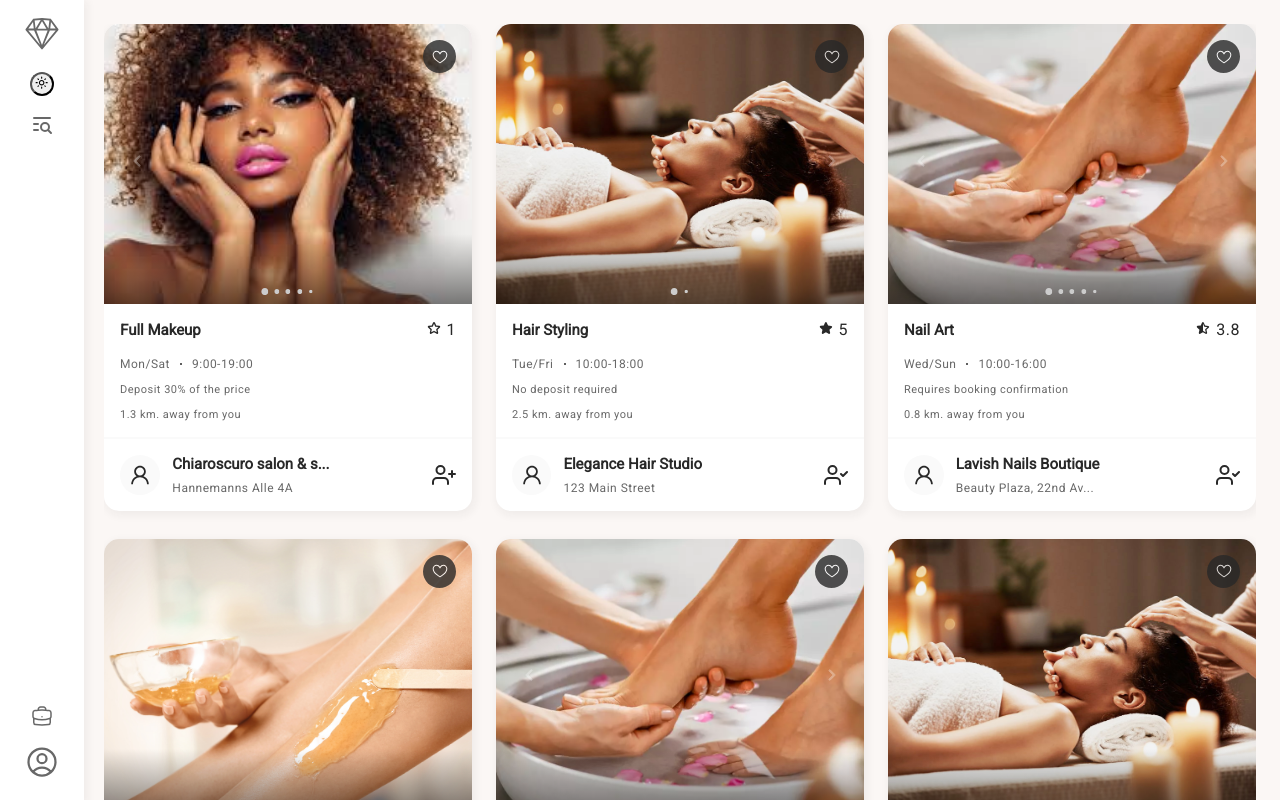
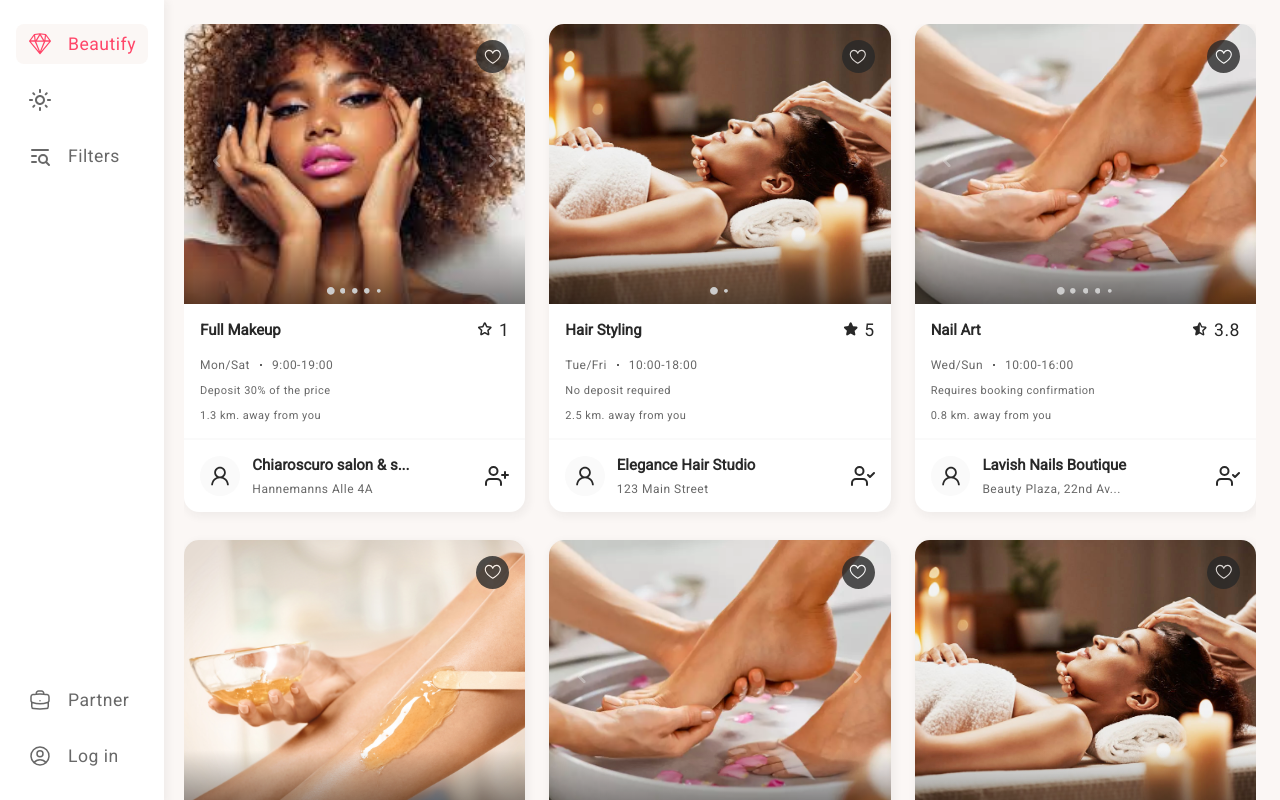
Before and after one commit to osampilona/hypen, a Next.js app: page / in a window 1280 px wide. Shown: the top 800 px of the page. Built offline with nearby package versions, Linux system fonts and the light colour scheme.

Commit message:
Change-sidebar-nav (#73)
* adjusting sidebar

* smaller styling adjustment

* defining new mixins and finishing up the styling

```diff
--- a/next.config.js
+++ b/next.config.js
@@ -4,7 +4,10 @@ const path = require("path");
 const nextConfig = {
   sassOptions: {
     includePaths: [path.join(__dirname, "styles")],
-    additionalData: `@import "src/styles/variables.scss";`,
+    additionalData: `
+      @import "@/styles/variables.scss";
+      @import "@/styles/mixins.scss";
+    `,
   },
   images: {
     domains: ["images.unsplash.com"],
--- a/src/app/styles.module.scss
+++ b/src/app/styles.module.scss
@@ -25,6 +25,6 @@
     margin-top: 0;
     padding: 1.5rem;
     flex: 1;
-    margin-left: 5rem;
+    margin-left: 10rem;
   }
 }
--- a/src/components/BigScreenNavigation/BigScreenNavigation.tsx
+++ b/src/components/BigScreenNavigation/BigScreenNavigation.tsx
@@ -16,6 +16,9 @@ const BigScreenNavigation = () => {
     (state: RootState) => state.theme.currentTheme,
   );
   const dispatch = useDispatch();
+  const [activePageIcon, setActivePageIcon] = useState<string | null>(
+    "beautify",
+  );
   const [filterCardVisible, setFilterCardVisible] = useState(false);
 
   useEffect(() => {
@@ -26,8 +29,16 @@ const BigScreenNavigation = () => {
     }
   }, [currentTheme]);
 
-  const toggleFilterCard = () => {
+  const handleIconClick = (iconName: string) => {
+    if (iconName === "filters") {
       setFilterCardVisible(!filterCardVisible);
+    } else {
+      setActivePageIcon(iconName);
+    }
+  };
+
+  const handleCloseOverlay = () => {
+    setFilterCardVisible(false);
   };
 
   return (
@@ -35,9 +46,15 @@ const BigScreenNavigation = () => {
       <div className={styles.container} data-testid="bigScreenNavigation">
         <div className={styles.content}>
           <div className={styles.groupIcons}>
-            <Link href="/">
-              <RxSketchLogo size={36} className={styles.icon} />
+            <Link
+              href="/"
+              className={`${styles.navIcons} ${activePageIcon === "beautify" ? styles.active : ""}`}
+              onClick={() => handleIconClick("beautify")}
+            >
+              <RxSketchLogo size={24} className={styles.icon} />
+              <p>Beautify</p>
             </Link>
+            <div className={styles.navIcons}>
               <button
                 onClick={() => dispatch(toggleTheme())}
                 aria-label={
@@ -53,25 +70,39 @@ const BigScreenNavigation = () => {
                   <MdOutlineDarkMode />
                 )}
               </button>
-            <TbListSearch
-              size={24}
-              onClick={toggleFilterCard}
-              className={styles.icon}
-            />
+            </div>
+            <div
+              className={`${styles.navIcons} ${filterCardVisible ? styles.activeFilters : ""}`}
+              onClick={() => handleIconClick("filters")}
+            >
+              <TbListSearch size={24} className={styles.icon} />
+              <p>Filters</p>
+            </div>
           </div>
           <div className={styles.groupIcons}>
+            <div
+              className={`${styles.navIcons} ${activePageIcon === "partner" ? styles.active : ""}`}
+              onClick={() => handleIconClick("partner")}
+            >
               <HiOutlineBriefcase size={24} className={styles.icon} />
-            <Link href="/login">
+              <p>Partner</p>
+            </div>
+            <Link
+              href="/login"
+              className={`${styles.navIcons} ${activePageIcon === "login" ? styles.active : ""}`}
+              onClick={() => handleIconClick("login")}
+            >
               <HiOutlineUserCircle
                 aria-label="profile-icon"
-                size={36}
+                size={24}
                 data-testid="user-icon"
               />
+              <p>Log in</p>
             </Link>
           </div>
         </div>
       </div>
-      <Overlay show={filterCardVisible} onClose={toggleFilterCard}>
+      <Overlay show={filterCardVisible} onClose={() => handleCloseOverlay()}>
         <FilterCard />
       </Overlay>
     </>
--- a/src/components/BigScreenNavigation/bigScreenNavigation.module.scss
+++ b/src/components/BigScreenNavigation/bigScreenNavigation.module.scss
@@ -4,7 +4,7 @@
   justify-content: center;
   align-items: center;
   position: relative;
-  padding: 1rem 1.5rem;
+  padding: 1.5rem 1rem;
   position: fixed;
   z-index: 100;
   background-color: var(--items-bg-color);
@@ -24,17 +24,60 @@
       display: flex;
       flex-direction: column;
       justify-content: space-between;
-      align-items: center;
       width: 100%;
       gap: 1rem;
+    }
+
+    .navIcons {
+      display: flex;
+      align-items: center;
+      gap: 1rem;
+      cursor: pointer;
+      padding: 0.5rem 0.75rem;
+
+      &:hover,
+      &:focus {
+        @include change-color(var(--primary-color));
+      }
+
+      &.active {
+        @include change-color(var(--primary-color));
+        background-color: var(--background-color);
+        padding: 0.5rem 0.75rem;
+        border-radius: 0.5rem;
+      }
+
+      &.activeFilters {
+        @include change-color-activeFilters(var(--primary-color));
+      }
+    }
+
+    a {
+      color: var(--labels-color);
+      text-decoration: none;
+
+      &:hover,
+      &:focus {
+        @include change-color(var(--primary-color));
+      }
+
+      &.active {
+        @include change-color(var(--primary-color));
+        background-color: var(--background-color);
+        padding: 0.5rem 0.75rem;
+        border-radius: 0.5rem;
+      }
     }
 
     .icon {
       cursor: pointer;
       color: var(--labels-color);
     }
+
     svg {
       stroke: var(--labels-color);
+      height: 100%;
+      width: auto;
     }
   }
 
@@ -43,6 +86,12 @@
     height: 24px;
     width: 24px;
     cursor: pointer;
+    border: none;
+    background-color: transparent;
+
+    svg {
+      fill: var(--labels-color);
+    }
   }
 
   @include respond-to($breakpoint-lg, max) {
--- a/src/components/Overlay/overlay.module.scss
+++ b/src/components/Overlay/overlay.module.scss
@@ -75,7 +75,7 @@
   .container {
     align-items: flex-start;
     justify-content: center;
-    margin-left: 5rem;
+    margin-left: 10rem;
     margin-top: 0;
 
     &.slideIn {
--- /dev/null
+++ b/src/styles/_mixins.scss
@@ -0,0 +1,38 @@
+@mixin change-color($color) {
+  color: $color;
+
+  .icon,
+  p {
+    color: $color;
+  }
+
+  svg {
+    stroke: $color;
+  }
+}
+
+@mixin change-color-activeFilters($color) {
+  color: $color;
+
+  .icon,
+  p {
+    color: $color;
+  }
+
+  svg {
+    stroke: $color;
+  }
+}
+
+// Defining mixins for breakpoints
+@mixin respond-to($breakpoint, $type: min) {
+  @if $type == min {
+    @media (min-width: $breakpoint) {
+      @content;
+    }
+  } @else if $type == max {
+    @media (max-width: $breakpoint) {
+      @content;
+    }
+  }
+}
--- a/src/styles/_variables.scss
+++ b/src/styles/_variables.scss
@@ -37,10 +37,10 @@ $letter-spacing-body: 0.5px;
 $letter-spacing-headings: 0px;
 
 $font-size-base: 16px;
-$font-size-sm: 0.9em;
-$font-size-md: 1em;
-$font-size-lg: 1.1em;
-$font-size-xl: 1.2em;
+$font-size-sm: 0.7em;
+$font-size-md: 0.9em;
+$font-size-lg: 1em;
+$font-size-xl: 1.1em;
 
 $breakpoint-xs: 480px;
 $breakpoint-sm: 576px;
@@ -48,15 +48,3 @@ $breakpoint-md: 768px;
 $breakpoint-lg: 992px;
 $breakpoint-xl: 1200px;
 $breakpoint-xxl: 1400px;
-
-@mixin respond-to($breakpoint, $type: max) {
-  @if $type == max {
-    @media (max-width: $breakpoint) {
-      @content;
-    }
-  } @else if $type == min {
-    @media (min-width: $breakpoint) {
-      @content;
-    }
-  }
-}
--- a/src/styles/globals.scss
+++ b/src/styles/globals.scss
@@ -1,3 +1,4 @@
+@import "@/styles/mixins";
 @import "@/styles/variables";
 
 * {
@@ -10,30 +11,32 @@ a {
   text-decoration: none;
 }
 
-html,
-body {
+html {
   max-width: 100vw;
   overflow-x: hidden;
   font-family: "Roboto", sans-serif;
+  font-size: $font-size-base; // Base font size
+}
+
+body {
   background-color: var(--background-color);
   color: var(--text-color);
-  font-size: var(--font-size-base);
-  letter-spacing: $letter-spacing-body; // Add letter spacing
+  letter-spacing: $letter-spacing-body;
 
   @include respond-to($breakpoint-sm) {
-    font-size: var(--font-size-sm);
+    font-size: $font-size-sm; // Adjust font size for small screens
   }
 
   @include respond-to($breakpoint-md) {
-    font-size: var(--font-size-md);
+    font-size: $font-size-md; // Adjust font size for medium screens
   }
 
   @include respond-to($breakpoint-lg) {
-    font-size: var(--font-size-lg);
+    font-size: $font-size-lg; // Adjust font size for large screens
   }
 
   @include respond-to($breakpoint-xl) {
-    font-size: var(--font-size-xl);
+    font-size: $font-size-xl; // Adjust font size for extra large screens
   }
 }
 
@@ -43,7 +46,7 @@ h3,
 h4,
 h5,
 h6 {
-  letter-spacing: $letter-spacing-headings; // Add letter spacing for headings
+  letter-spacing: $letter-spacing-headings;
 }
 
 input,
@@ -51,13 +54,13 @@ textarea,
 select {
   background-color: var(--forms-bg-color);
   color: var(--text-color);
-  letter-spacing: $letter-spacing-body; // Add letter spacing for form elements
+  letter-spacing: $letter-spacing-body;
 }
 
 .label,
 .icon {
   color: var(--labels-color);
-  letter-spacing: $letter-spacing-body; // Add letter spacing for labels and icons
+  letter-spacing: $letter-spacing-body;
 }
 
 .box-shadow {
```
Lines whose indentation alone changed are shown as unchanged.
